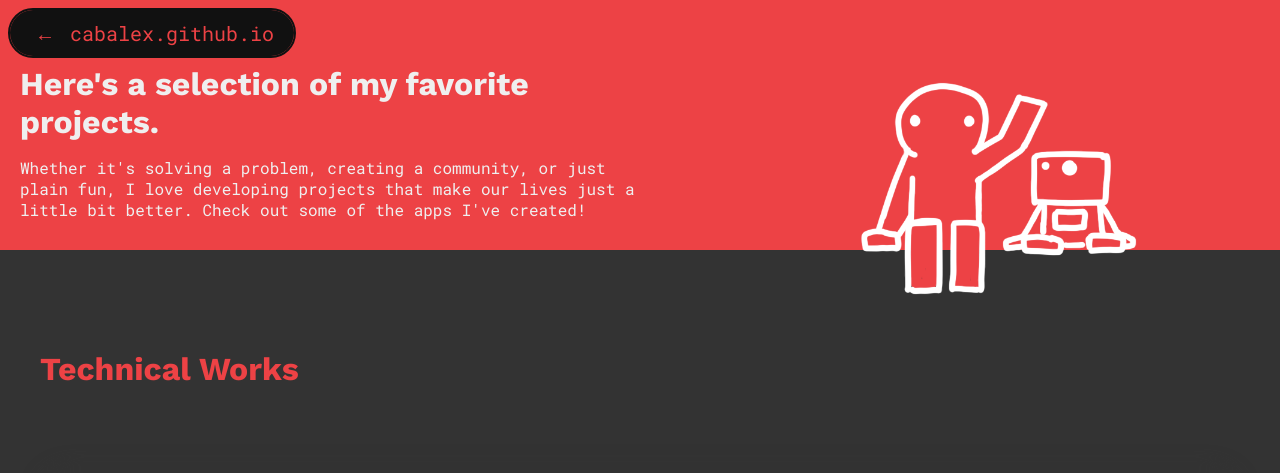
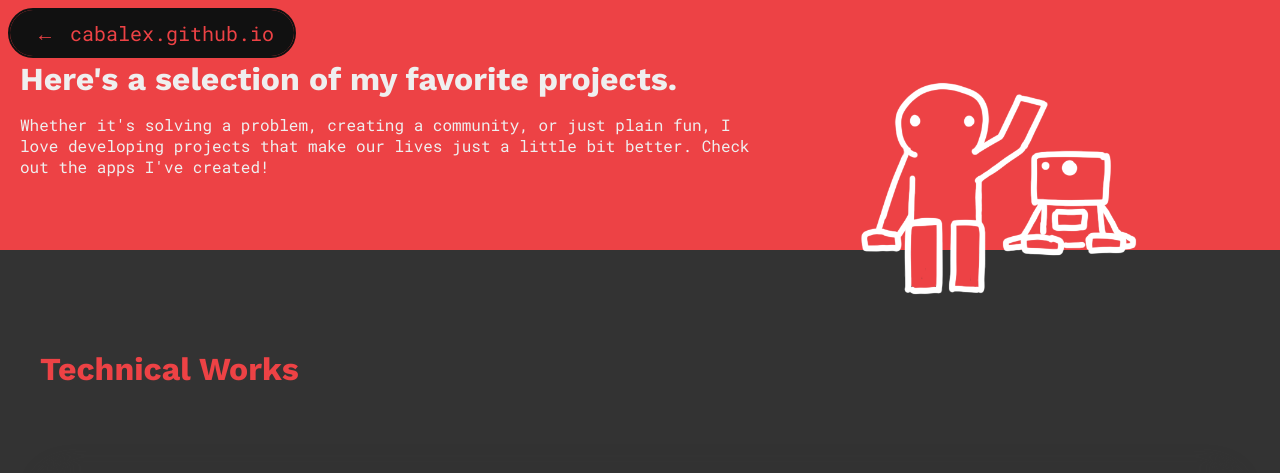
Before and after one commit to cabalex/portfolio, a plain HTML site: page index.html in a window 1280 px wide. Shown: the top 473 px of the page. Drawn offline with nearby package versions, Linux system fonts and the light colour scheme.

Commit message:
Header alignment

```diff
--- a/index.html
+++ b/index.html
@@ -11,7 +11,7 @@
         <a class="buttonLink reverse" href="https://cabalex.github.io">cabalex.github.io</a>
         <div class="text">
             <h1>Here's a selection of my favorite projects.</h1>
-            <p>Whether it's solving a problem, creating a community, or just plain fun, I love developing projects that make our lives just a little bit better. Check out some of the apps I've created!</p>
+            <p>Whether it's solving a problem, creating a community, or just plain fun, I love developing projects that make our lives just a little bit better. Check out the apps I've created!</p>
         </div>
         <img class="sitting" alt="Cheese and I sit on the header." src="./assets/header.png">
     </header>
--- a/portfolio.css
+++ b/portfolio.css
@@ -28,17 +28,16 @@ h1, h2, h3, h4 {
 header {
     background-color: var(--primary);
     padding: 10px;
-    height: 200px;
+    height: 250px;
     padding: 0 20px;
-    padding-top: 50px;
-    display: flex;
-    justify-content: center;
-    align-items: flex-start;
-    flex-direction: column;
     position: relative;
 }
 header .text {
-    max-width: 50%;
+    padding-top: 80px;
+    width: 100%;
+    max-width: min(calc(850px - 10%), 50%);
+    margin: 0 auto;
+    padding-right: 350px;
 }
 header h1 {
     margin: 0;
@@ -289,16 +288,23 @@ img.fallen {
     img.sitting, img.fallen {
         right: 10%;
     }
+    header .text {
+        padding-top: 60px;
+        padding-right: 0;
+        max-width: 60%;
+        margin: unset;
+    }
 }
 
 @media screen and (max-width: 900px) {
     header {
-        height: 500px;
+        height: 450px;
         padding: 0 20px;
     }
     header .text {
         max-width: unset;
         padding-bottom: 50px;
+        padding-right: 0;
     }
     footer {
         padding-bottom: 100px;
```
